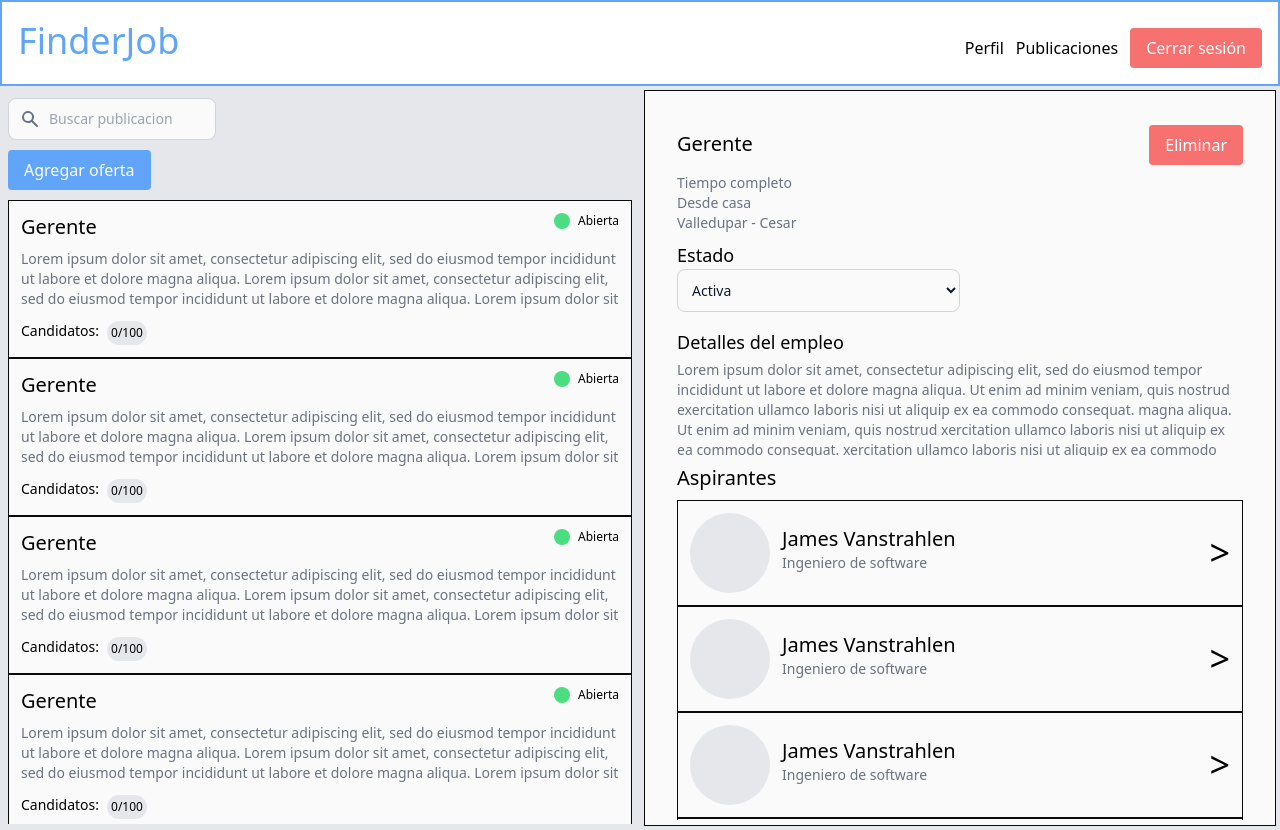
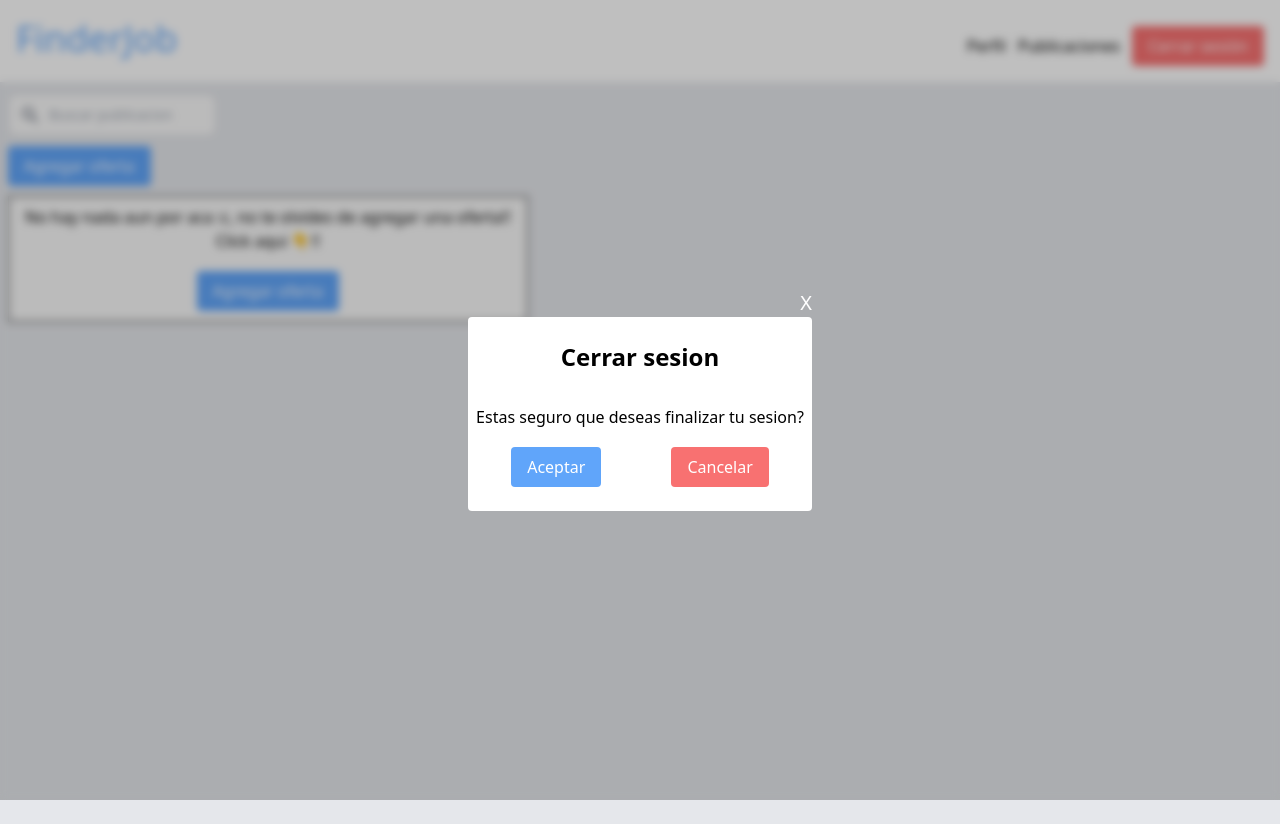
Before and after one commit to jamesv11/Front-finderJob, a React (Vite) app: page /portal/publications in a window 1280 px wide. Both pictures are taken after a click on the button "Cerrar sesión". Built offline with nearby package versions, Linux system fonts and the light colour scheme.

Commit message:
feature: Interacciones con modales

```diff
--- a/src/components/commons/search-button.tsx
+++ b/src/components/commons/search-button.tsx
@@ -2,8 +2,8 @@ export const SearchButton = () => {
 
     return <>
         <label htmlFor="simple-search" className="sr-only">Search</label>
-        <div className="relative w-full">
-            <div className="absolute inset-y-0 left-0 flex items-center pl-3 pointer-events-none">
+        <div className="relative w-full z-0">
+            <div className="absolute inset-y-0 left-0 flex items-center pl-3 pointer-events-none focus:fixed">
                 <svg aria-hidden="true" className="w-5 h-5 text-gray-500 dark:text-gray-400" fill="currentColor" viewBox="0 0 20 20" xmlns="http://www.w3.org/2000/svg"><path fill-rule="evenodd" d="M8 4a4 4 0 100 8 4 4 0 000-8zM2 8a6 6 0 1110.89 3.476l4.817 4.817a1 1 0 01-1.414 1.414l-4.816-4.816A6 6 0 012 8z" clip-rule="evenodd"></path></svg>
             </div>
             <input type="text" id="simple-search" className="bg-zinc-50  border border-gray-300 text-gray-900 text-sm rounded-lg focus:ring-blue-500 focus:border-blue-500 block w-1/3 pl-10 p-2.5 " placeholder="Buscar publicacion" required />
--- a/src/components/login/Candidate/candidate-login.tsx
+++ b/src/components/login/Candidate/candidate-login.tsx
@@ -1,5 +1,4 @@
-import { Formik, FormikHelpers } from "formik";
-import { useEffect, useState } from "react";
+import {useState } from "react";
 import * as Yup from "yup";
 import { CustomButton } from "../../commons/custom-button";
 import { FormBase } from "../../commons/form-base";
--- /dev/null
+++ b/src/components/modal/modal-base.tsx
@@ -0,0 +1,69 @@
+import { FormikHelpers } from "formik";
+import { Children, ReactElement } from "react";
+import { CustomButton } from "../commons/custom-button"
+
+interface ModalProps {
+
+    open: boolean,
+    handleModal: (args: boolean) => void,
+    title: string,
+    description?: string,
+    question?: string,
+    children?: ReactElement | ReactElement[],
+    size:number,
+    type:"form" | "question",
+    onSubmit?:(args:number) => void;
+
+
+}
+
+export const ModalBase = ({ title, description, question, size, open, children,type = "question", handleModal, onSubmit }: ModalProps) => {
+
+
+    const onChangeModal = (option?:number) => {
+
+        handleModal(!open);
+
+        onSubmit && onSubmit(option=1);
+
+    }
+
+
+    return (<>
+        {
+           open ? <div className="z-10 fixed inset-0 bg-black bg-opacity-25 backdrop-blur-sm flex justify-center items-center">
+                <div className={`w-[${size}px] flex flex-col`}>
+                    <button className="text-white text-xl place-self-end" onClick={onChangeModal}>
+                        X
+                    </button>
+                    <div className="bg-white p-2 rounded">
+                        <h4 className="text-2xl font-bold text-center py-4">{title}</h4>
+                        <section >
+                            <p className="text-center">{description}</p>
+                        </section>
+                        <section>
+                            {children}
+                        </section>
+
+                        {type === "question" ? <section className="py-4">
+                            <p className="text-center">{question}</p>
+                            <div className="pt-2 flex justify-around">
+                                <CustomButton
+                                    type="submit"
+                                    content="Aceptar"
+                                    className="mt-2.5 bg-blue-400 hover:bg-blue-700 text-white font-medium py-2 px-4 rounded"
+                                    onClick={() => onChangeModal(1)}
+                                />
+                                <CustomButton type="submit"
+                                    content="Cancelar"
+                                    className="mt-2.5 bg-red-400 hover:bg-red-500 text-white font-medium py-2 px-4 rounded"
+                                    onClick={() => onChangeModal(2)}
+                                />
+                            </div>
+                        </section>  : null}
+                    </div>
+                </div>
+            </div> : null
+        }
+    </>)
+}
--- a/src/components/navbar/navbar.tsx
+++ b/src/components/navbar/navbar.tsx
@@ -1,13 +1,17 @@
+import { useState } from "react";
 import { NavLink } from "react-router-dom"
 import { CustomButton } from "../commons/custom-button"
+import { ModalBase } from "../modal/modal-base"
 
 export const Navbar = () => {
 
-
+    const [modal, setModal] = useState(false);
 
     return (
+        <>
+            <ModalBase title="Cerrar sesion" question="Estas seguro que deseas finalizar tu sesion?" open={modal} handleModal={setModal} size={440} type={"question"}></ModalBase>
             <nav className="">
-            <div className=" flex flex-wrap items-baseline justify-between mx-auto p-4 border-2 border-blue-400">
+                <div className=" flex flex-wrap items-baseline justify-between mx-auto p-4 shadow-lg ">
                     <div><p className="text-4xl text-blue-400 font-medium ">FinderJob</p></div>
                     <ul className="flex gap-3 items-baseline ">
                         <li>
@@ -18,11 +22,13 @@ export const Navbar = () => {
                         <li> <NavLink to={"/publications"}>
                             <span className="text-base font-medium ">Publicaciones</span>
                         </NavLink></li>
-                    <li><CustomButton type="submit"
+                        <li><CustomButton onClick={() => setModal(!modal)} type="submit"
                             content="Cerrar sesión"
                             className="mt-2.5 bg-red-400 hover:bg-red-500 text-white font-medium py-2 px-4 rounded" /></li>
                     </ul>
                 </div>
             </nav>
+        </>
+
     )
 }
--- a/src/components/publications/publication-card-detail.tsx
+++ b/src/components/publications/publication-card-detail.tsx
@@ -1,20 +1,27 @@
+import { useState } from "react"
 import { cardProps } from "../card/card"
 import { CustomButton } from "../commons/custom-button"
 import { Select } from "../commons/select"
+import { ModalBase } from "../modal/modal-base"
 import { CandidateCard } from "./candidate-card"
 
 export const PublicationCardDetail = () => {
 
-
-    return (<div className="sm:min-h-[30rem] md:min-h-[30rem] lg:min-h-[40.6rem] xl:min-h-[46rem] 2xl:min-h-[55rem] sm:max-h-[30rem] md:max-h-[30rem] lg:max-h-[41rem] xl:max-h-[46rem] 2xl:max-h-[55rem] w-full border border-neutral-950 bg-zinc-50">
+    const [modal, setModal] = useState(false);
+    return (
+        <>
+            <ModalBase title="Eliminar  oferta?" description="Estas a punto de eliminar una oferta publicada permanentemente, perderas cualquier registro o candidato piostulado" question="Estas seguro de realizar esta accion?" open={modal} handleModal={setModal} size={440} type={"question"}></ModalBase>
+            <div className="sm:min-h-[30rem] md:min-h-[30rem] lg:min-h-[40.6rem] xl:min-h-[46rem] 2xl:min-h-[55rem] sm:max-h-[30rem] md:max-h-[30rem] lg:max-h-[41rem] xl:max-h-[46rem] 2xl:max-h-[55rem] w-full border border-neutral-950 bg-zinc-50">
                 <div className={`${''} px-8 pt-6`}>
                     <section className="flex justify-between items-baseline mb-2">
                         <span className="font-medium text-xl">
                             Gerente
                         </span>
-                <CustomButton type="submit"
+                        <CustomButton type="button"
                             content="Eliminar"
-                    className="mt-2.5 bg-red-400 hover:bg-red-500 text-white font-medium py-2 px-4 rounded" />
+                            className="mt-2.5 bg-red-400 hover:bg-red-500 text-white font-medium py-2 px-4 rounded"
+                            onClick={() => setModal(!modal)}
+                             />
                     </section>
                     <section className="mb-2">
                         <ul>
@@ -38,16 +45,13 @@ export const PublicationCardDetail = () => {
 
                         </p>
                     </section>
-            <section className="flex flex-col">
+                    <section className="">
                         <p className="text-xl pb-2">Aspirantes</p>
-                <section className="overflow-auto h-80">
-                    <CandidateCard></CandidateCard>
-                    <CandidateCard></CandidateCard>
-                    <CandidateCard></CandidateCard>
-                    <CandidateCard></CandidateCard>
-                    <CandidateCard></CandidateCard>
+                        <section className="overflow-auto flex flex-wrap h-80 max-h-80 min-h-80">
                         </section>
                     </section>
                 </div>
-    </div>)
+            </div>
+        </>
+    )
 }
--- a/src/components/publications/publication-card.tsx
+++ b/src/components/publications/publication-card.tsx
@@ -1,13 +1,10 @@
 import { cardProps } from "../card/card"
 
 
-export const PublicationCard = () => {
-
-
-    return (<div className="cursor-pointer w-full border border-neutral-950 bg-zinc-50">
+export const PublicationCard = (props:any) => {
+    return (<div className="cursor-pointer w-full border border-neutral-950 bg-zinc-50" onClick={() => props.setSelected(true)}>
         <div className={`${''} px-3 py-3`}>
             <div className="mb-2 flex justify-between item-baseline">
-
                 <span className=" font-medium text-xl hover:underline cursor-pointer">
                     Gerente
                 </span>
--- a/src/views/portal/pages/publications/publication-page.tsx
+++ b/src/views/portal/pages/publications/publication-page.tsx
@@ -1,36 +1,123 @@
+import { useState } from "react";
 import { CustomButton } from "../../../../components/commons/custom-button";
+import { FormBase } from "../../../../components/commons/form-base";
+import { InputAreaForm } from "../../../../components/commons/input-area-form";
 import { InputForm } from "../../../../components/commons/input-form";
 import { SearchButton } from "../../../../components/commons/search-button";
+import { ModalBase } from "../../../../components/modal/modal-base";
 import { PublicationCard } from "../../../../components/publications/publication-card";
 import { PublicationCardDetail } from "../../../../components/publications/publication-card-detail";
+import * as Yup from "yup";
+
+let schema = Yup.object({
+    name: Yup.string().required("Requerido"),
+    ubication: Yup.string().required("Requerido"),
+    aboutJob: Yup.string().required("Requerido"),
+    maxNumberCandidates: Yup.number().required("Requerido"),
+
+});
+
+export interface FormOffer {
+    name: string,
+    ubication: string,
+    aboutJob: string,
+    maxNumberCandidates: number
+
+}
 
 export const PublicationPage = () => {
 
+    const [initialValues, setInititalValues] = useState<FormOffer>({ name: '', ubication: '', aboutJob: '', maxNumberCandidates: 0 });
+
+    const [modal, setModal] = useState(false);
+
+    const [offers, setOffers] = useState<number[]>([]);
+
+    const [offerSelected, setOfferSelected] = useState(false);
+
+    const contentForm = (
+        <div className="px-4">
+            <div className="grid gap-6 mb-6 md:grid-cols-2">
+                <InputForm label="Nombre de la propuesta" type="text" name="name" />
+                <InputForm label="Ubicacion" type="text" name="ubication" />
+            </div>
+            <div>
+                <InputAreaForm label="Acerca del empleo" name="aboutJob" placeholder="De que se trata?..." />
+            </div>
+            <div className="grid gap-6 mb-6 md:grid-cols-2">
+                <InputForm label="Numero maximo de solicitantes" type="number" name="maxNumberCandidates" />
+            </div>
+            <div className="pt-2 pb-4 flex justify-around">
+                <CustomButton
+                    type="submit"
+                    content="Aceptar"
+                    className="mt-2.5 bg-blue-400 hover:bg-blue-700 text-white font-medium py-2 px-4 rounded"
+                />
+                <CustomButton type="button"
+                    content="Cancelar"
+                    className="mt-2.5 bg-red-400 hover:bg-red-500 text-white font-medium py-2 px-4 rounded"
+                    onClick={() => setModal(!modal)}
+                />
+            </div>
+        </div>
+    )
+
+
+
+    const onSubmit = (values: { [key: string]: any }) => {
+        console.log(values);
+        const newOffers = [...offers, 1]
+        setOffers(newOffers);
+        setModal(!modal);
+
+    };
+
     return (<>
-
+        <ModalBase title="Crear publicacion" size={900} open={modal} handleModal={setModal} type={"form"} >
+            <FormBase
+                initialValues={initialValues}
+                yupSchema={schema}
+                children={contentForm}
+                onSubmit={onSubmit}
+            />
+        </ModalBase>
         <section className="py-1 grid grid-cols-2 ">
             <section className="flex flex-col px-2 justify-start items-start content-start">
                 <section className="pt-2 w-full">
                     <SearchButton></SearchButton>
                 </section>
                 <CustomButton
+                    onClick={setModal}
                     type="submit"
                     content="Agregar oferta"
                     className="my-2.5 bg-blue-400 hover:bg-blue-700 text-white font-medium py-2 px-4 rounded"
                 />
 
                 <div className="overflow-auto sm:min-h-[30rem] md:min-h-[30rem] lg:min-h-[40.6rem] xl:min-h-[39rem] 2xl:min-h-[49rem] sm:max-h-[30rem] md:max-h-[30rem] lg:max-h-[40.6rem] xl:max-h-[39rem] 2xl:max-h-[49rem]">
-                    <PublicationCard></PublicationCard>
-                    <PublicationCard></PublicationCard>
-                    <PublicationCard></PublicationCard>
-                    <PublicationCard></PublicationCard>
-                    <PublicationCard></PublicationCard>
-                    <PublicationCard></PublicationCard>
+                    {
+                        offers.map((offer) => (
+                            <PublicationCard setSelected={setOfferSelected}></PublicationCard>
+                        ))
+
+
+                    }
+
+                    {
+                        offers.length <= 0 && <div className="w-full border border-neutral-950 bg-zinc-50 px-4 flex flex-col items-center" >
+                            <p className="py-2 text-center">No hay nada aun por aca :c, no te olvides de agregar una oferta!! <br/> Click aqui 👇!! </p>
+                            <CustomButton
+                                onClick={setModal}
+                                type="submit"
+                                content="Agregar oferta"
+                                className="my-2.5 bg-blue-400 hover:bg-blue-700 text-white font-medium py-2 px-4 rounded"
+                            />
+                        </div>
+                    }
                 </div>
 
             </section>
             <section className="flex px-1 justify-start items-center ">
-                <PublicationCardDetail></PublicationCardDetail>
+                {offerSelected && <PublicationCardDetail></PublicationCardDetail>}
             </section>
         </section>
     </>)
```
Lines whose indentation alone changed are shown as unchanged.
